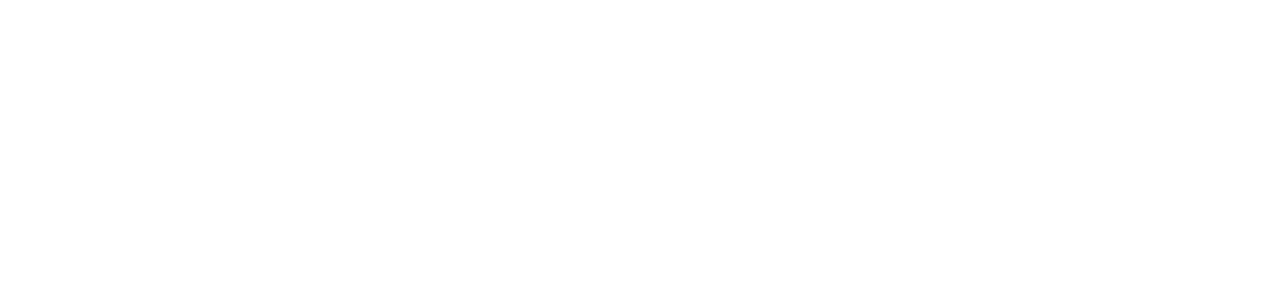
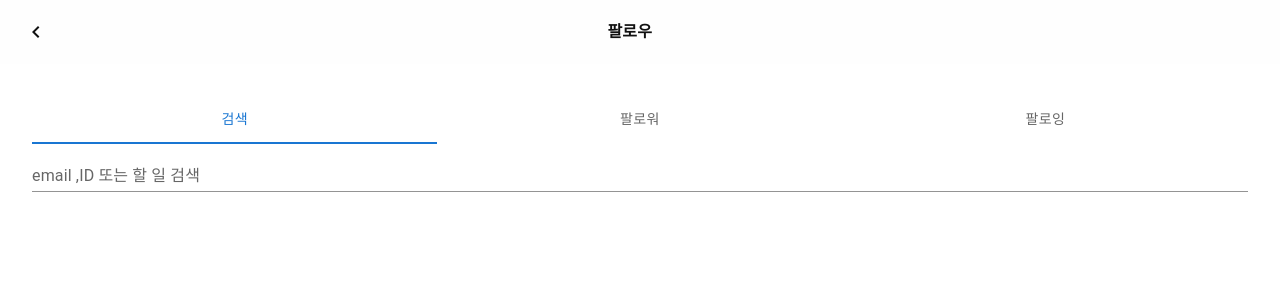
Before and after one commit to kenna-hwa/clonemate-front, a React (Create React App) app: page /exploreSearch in a window 1280 px wide. Shown: the top 300 px of the page. Built offline with nearby package versions, Linux system fonts and the light colour scheme.

Commit message:
turi : explore 생성중

```diff
--- a/src/components/App.js
+++ b/src/components/App.js
@@ -14,6 +14,8 @@
 import More from "./More";
 import MorePolicy from "./MorePolicy";
 import MoreAnnounce from "./MoreAnnounce";
+import Explore from "./Explore";
+import ExploreSearch from "./ExploreSearch";
 
 import "../stylesheets/App.css";
 
@@ -142,6 +144,14 @@
         <BasicNavBar/>
          <GoalEditForm />
         </Route>
+        <Route exact path="/explore">
+        <BasicNavBar/>
+          <Explore />
+        </Route>
+        <Route exact path="/exploreSearch">
+        <BasicNavBar/>
+          <ExploreSearch />
+        </Route>
         <Route exact path="/text/use" component={More}/>
         <Route exact path="/text/policy" component={MorePolicy}/>
         <Route exact path="/announcements" component={MoreAnnounce}/>
--- a/src/components/BasicNavBar.js
+++ b/src/components/BasicNavBar.js
@@ -46,7 +46,11 @@
 
           {/* 삼항연산자로 navbar 제목 붙이기 */}
           {
-             urlPath === '/signin'? `로그인` : urlPath === '/join'?  `가입하기` : urlPath === '/goals'? `목표` : urlPath === '/goalForm/'? `목표` : urlPath === `/goalEditForm/${id}`? `목표` : null
+             urlPath === '/signin'? `로그인` : urlPath === '/join'?  `가입하기`
+             : urlPath === '/goals'? `목표` : urlPath === '/goalForm/'? `목표`
+             : urlPath === `/goalEditForm/${id}`? `목표` : urlPath === `/exploreSearch`? `팔로우`
+             : urlPath === `/text/use`? `이용약관` : urlPath === `/text/policy`? `개인정보 정책`
+             : urlPath === `/Announcements`? `공지사항` :null
            }
           </Typography>
 
--- a/src/components/Explore.js
+++ b/src/components/Explore.js
@@ -1,16 +1,27 @@
 import React from 'react';
 import Box from '@mui/material/Box';
 import CalendarBox from './CalendarBox';
-import { Avatar } from '@mui/material';
+import { Avatar, Stack } from '@mui/material';
+import AddIcon from '@material-ui/icons/Add';
 
 export default function Explore(props) {
 
     let calendarData = props.calendarData;
-
+     //목표 생성 페이지 이동
+    function moveExForm(){
+        window.location.replace("/exploreSearch")
+    }
+    let urlPath = window.location.pathname;
 
     return (
         <Box className='explore-wrap' sx={{ position: 'relative', width: '24vw', minWidth: '350px', top: 0, padding: '2em'}} >
-            <Avatar sx={{ backgroundColor: '#fff', color: '#111', fontWeight: 'bold', border: '2px solid #222' }}>N</Avatar>
+            <Stack direction="row" spacing={1}>
+                {/* Following users data 필요 */}
+                <Avatar sx={{ backgroundColor: '#fff', color: '#111', fontWeight: 'bold', border: '2px solid #222' }}>N</Avatar>
+                <Avatar sx={{ backgroundColor: '#fff', color: '#111', fontWeight: 'bold', border: '2px solid #222' }}>
+                    <AddIcon onClick={moveExForm} />
+                </Avatar>
+            </Stack>
             <h1 className='nickname'>Nickname</h1>
             <CalendarBox calendarData={calendarData} />
         </Box>
--- /dev/null
+++ b/src/components/ExploreSearch.js
@@ -0,0 +1,24 @@
+import React from 'react';
+import Box from '@mui/material/Box';
+import { TextField, Tabs, Tab } from '@mui/material';
+
+export default function ExploreSearch() {
+    const [value, setValue] = React.useState(0);
+
+    const handleChange = (event, newValue) => {
+      setValue(newValue);
+    };
+
+    return (
+        //BasicNavBar 위치 조정
+        <Box sx={{ width: '95%', bgcolor: 'background.paper' }} textAlign='center' style={{ margin : 16, padding: 16, position:'relative'}}>
+            <Tabs variant="fullWidth" value={value} onChange={handleChange}>
+            {/* 각각의 Tab -> search, follower, following data  */}
+            <Tab label="검색" />
+            <Tab label="팔로워" />
+            <Tab label="팔로잉" />
+            </Tabs>
+            <TextField fullWidth  variant="standard" label="email ,ID 또는 할 일 검색" sx={{ boxShadow: 'none'}} />
+        </Box>
+    );
+}
```
Also changed, not shown: src/components/Follower.js (added), src/components/Following.js (added), 2 other files (tests, documents, lock files or other folders).
